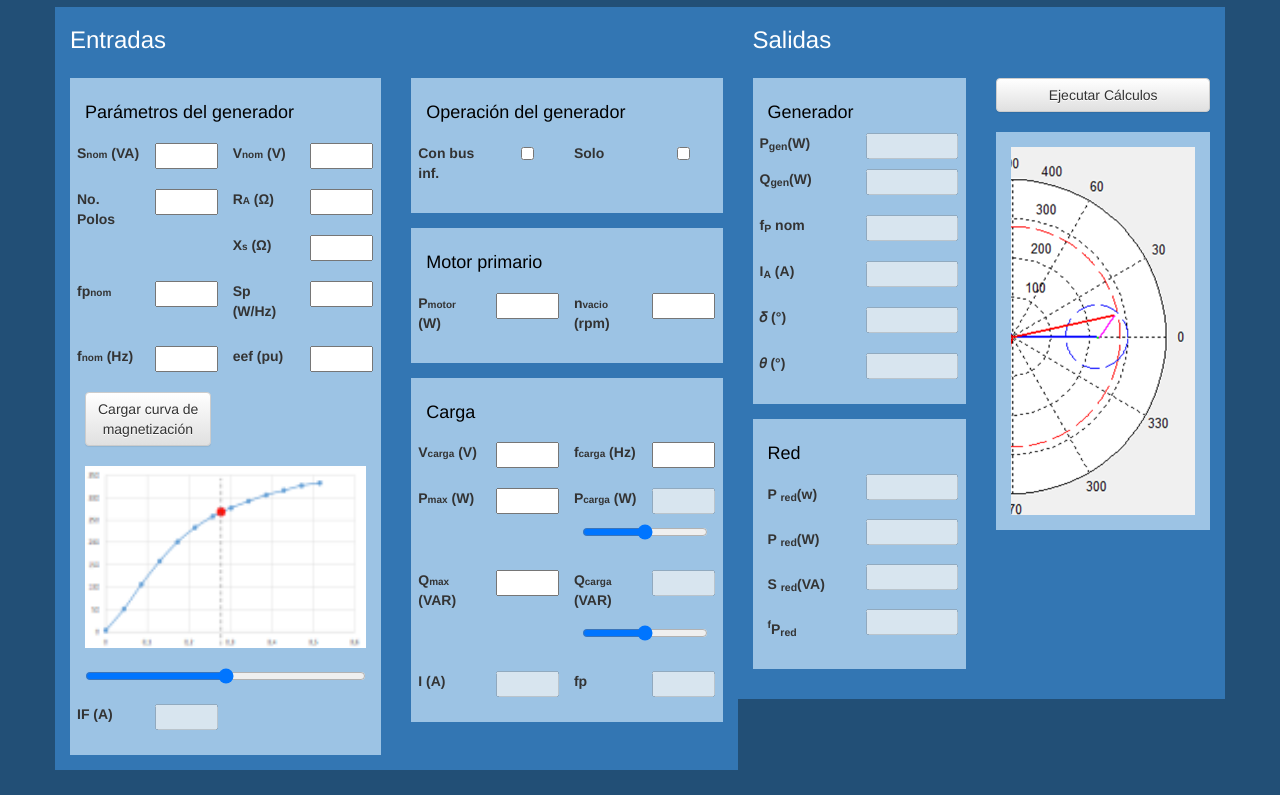
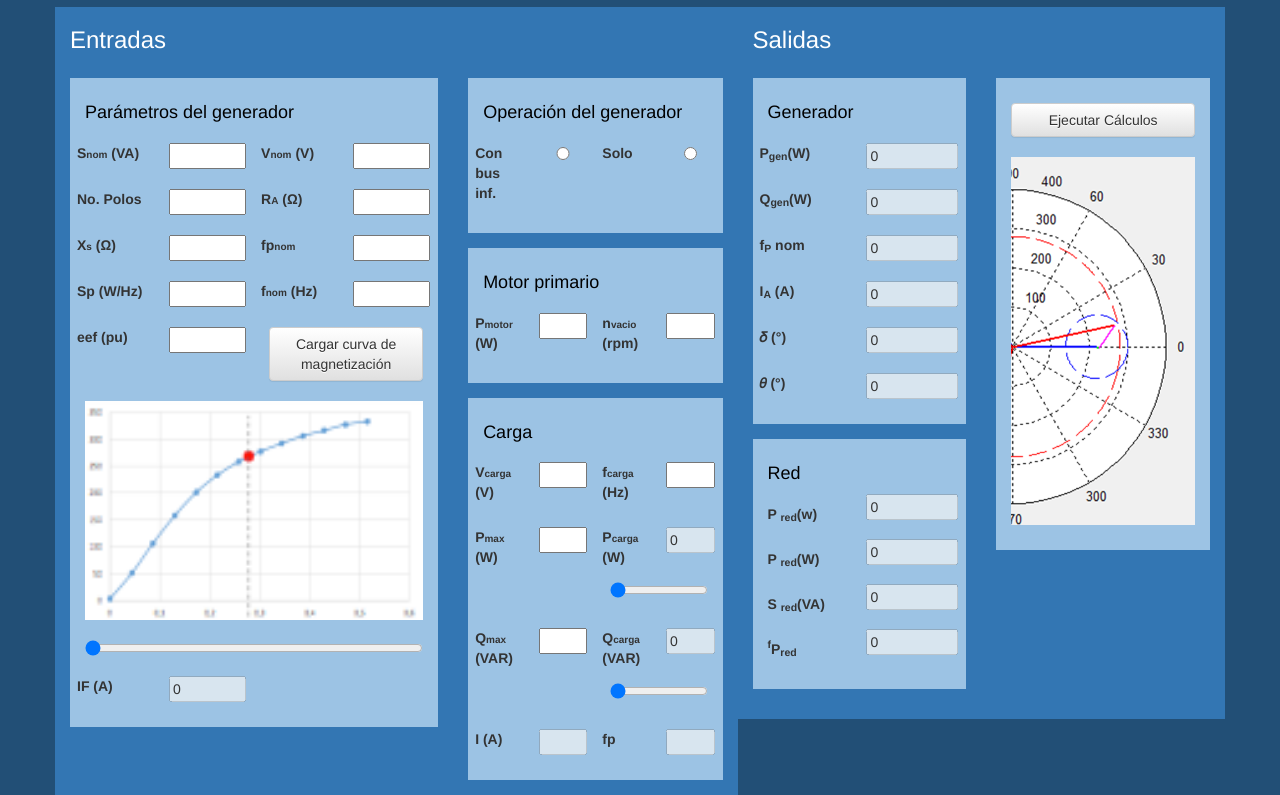
Before and after one commit to 2l3x2nd3r/Simulador, a plain HTML site: page index.html in a window 1280 px wide. Shown: the part 63-858 px from the top of the page. Before the commit the page ends 833 px from the top, so only its background shows below. Drawn offline with nearby package versions, Linux system fonts and the light colour scheme.

Commit message:
Add angular with controller and several input and output

```diff
--- a/css/style.css
+++ b/css/style.css
@@ -49,9 +49,9 @@ button:before {
 	width: 100%;
 }
 .cover-img2{
-float: right;
-height: 10px;
-width: auto;;
+	float: right;
+	height: 10px;
+	width: auto;
 }
 
 .blue-light{
@@ -61,10 +61,11 @@ width: auto;;
 	background-color: #224F76;
 }
 .border-div{
- padding: 15px;
+ 	padding: 15px;
 }
 .border-div-top-no{
 	padding-top:0px;
+	padding-bottom:0px;
 }
 .margin-top-div{
 	margin-top: 15px;
@@ -88,9 +89,7 @@ width: auto;;
 	background-color: #3376B3
 }
 .blue-dark-2{
-margin-left: 0px;
-float: right;
-background-color: #3376B3
+	background-color: #3376B3
 }
 h4{
 	color: rgb(0, 0, 0);
--- a/index.html
+++ b/index.html
@@ -1,5 +1,5 @@
 <!DOCTYPE html>
-<html>
+<html ng-app="simu">
 <head>
 	<title>SIMULADOR DE DIAGRAMAS FASORIALES PARA MÁQUINAS SÍNCRONAS</title>
 	<meta charset="utf-8">
@@ -12,8 +12,10 @@
 	<!-- Latest compiled and minified JavaScript -->
 	<script src="https://maxcdn.bootstrapcdn.com/bootstrap/3.3.7/js/bootstrap.min.js" integrity="sha384-Tc5IQib027qvyjSMfHjOMaLkfuWVxZxUPnCJA7l2mCWNIpG9mGCD8wGNIcPD7Txa" crossorigin="anonymous"></script>
 	<link rel="stylesheet" type="text/css" href="css/style.css">
+	<script src="https://ajax.googleapis.com/ajax/libs/angularjs/1.5.6/angular.min.js"></script>
+	<script type="text/javascript" src="js/app.js"></script>
 </head>
-<body class="blue-dark">
+<body class="blue-dark" ng-controller="SimuCtrl as control">
 <div class="container">
 	<div class="row">
 		<h1 class="white center-text">Diagrama fasorial Maquinas Sincronas</h1>
@@ -21,7 +23,7 @@
 			<div class="row">
 				<h3 class="white margin-l">Entradas</h3>
 
-				<div class="col-lg-6 col-md-6 col-sm-12 col-xs-12 border-div">
+				<div class="col-lg-7 col-md-6 col-sm-12 col-xs-12 border-div">
 
 				 	<div class="container-div-custom blue-light">
 						<h4>Parámetros del generador</h4>
@@ -32,7 +34,7 @@
 										<label>S<span class="pre">nom</span> (VA)</label>
 									</div>
 									<div class="col-lg-6 col-md-6 col-sm-6 col-xs-6 margin-h">
-										<input type="number" name="" >
+										<input type="number" ng-model="input.i1"  >
 									</div>
 								</div>
 							</div>
@@ -42,7 +44,7 @@
 										<label>V<span class="pre">nom</span> (V)</label>
 									</div>
 									<div class="col-lg-6 col-md-6 col-sm-6 col-xs-6 margin-h">
-										<input type="number" name="" >
+										<input type="number" ng-model="input.i2" name="" >
 									</div>
 								</div>
 							</div>
@@ -52,7 +54,7 @@
 										<label>No. Polos</label>
 									</div>
 									<div class="col-lg-6 col-md-6 col-sm-6 col-xs-6 margin-h">
-										<input type="number" name="" >
+										<input type="number" ng-model="input.i3" name="" >
 									</div>
 								</div>
 							</div>
@@ -62,7 +64,7 @@
 										<label>R<span class="pre">A</span> (Ω)</label>
 									</div>
 									<div class="col-lg-6 col-md-6 col-sm-6 col-xs-6 margin-h">
-										<input type="number" name="" >
+										<input type="number" ng-model="input.i4" name="" >
 									</div>
 								</div>
 							</div>
@@ -72,7 +74,7 @@
 										<label>X<span class="pre">s</span> (Ω)</label>
 									</div>
 									<div class="col-lg-6 col-md-6 col-sm-6 col-xs-6 margin-h">
-										<input type="number" name="" >
+										<input type="number" ng-model="input.i5" name="" >
 									</div>
 								</div>
 							</div>
@@ -82,7 +84,7 @@
 										<label>fp<span class="pre">nom</span></label>
 									</div>
 									<div class="col-lg-6 col-md-6 col-sm-6 col-xs-6 margin-h">
-										<input type="number" name="" >
+										<input type="number" ng-model="input.i6" name="" >
 									</div>
 								</div>
 							</div>
@@ -92,7 +94,7 @@
 										<label>Sp (W/Hz)</label>
 									</div>
 									<div class="col-lg-6 col-md-6 col-sm-6 col-xs-6 margin-h">
-										<input type="number" name="" >
+										<input type="number" ng-model="input.i7" name="" >
 									</div>
 								</div>
 							</div>
@@ -102,7 +104,7 @@
 										<label>f<span class="pre">nom</span> (Hz)</label>
 									</div>
 									<div class="col-lg-6 col-md-6 col-sm-6 col-xs-6 margin-h">
-										<input type="number" name="" >
+										<input type="number" ng-model="input.i8" name="" >
 									</div>
 								</div>
 							</div>
@@ -112,7 +114,7 @@
 										<label>eef (pu)</label>
 									</div>
 									<div class="col-lg-6 col-md-6 col-sm-6 col-xs-6 margin-h">
-										<input type="number" name="" >
+										<input type="number" ng-model="input.i9" name="" >
 									</div>
 								</div>
 							</div>
@@ -125,7 +127,7 @@
 								<img src="img01.png" class="cover-img">
 							</div>
 							<div class="col-lg-12 col-md-12 col-sm-12 col-xs-12 margin-v">
-								<input type="range" min="0" max="1000" value="500" step="100">
+								<input type="range" ng-model="input.sc1.val" min="{{input.sc1.min}}" max="{{input.sc1.max}}" step="{{input.sc1.step}}">
 							</div>
 							<div class="col-lg-6 col-md-6 col-sm-6 col-xs-6 margin-v">
 								<div class="row">
@@ -133,15 +135,14 @@
 										<label>IF (A)</label>
 									</div>
 									<div class="col-lg-6 col-md-6 col-sm-6 col-xs-6 margin-h">
-										<input type="number" disabled >
+										<input type="number" value="{{input.sc1.val}}" disabled >
 									</div>
 								</div>
 							</div>
 						</div>
 					</div>
-
 				</div>
-				<div class="col-lg-6 col-md-6 col-sm-12 col-xs-12 border-div">
+				<div class="col-lg-5 col-md-6 col-sm-12 col-xs-12 border-div">
 					<div class="row">
 						<div class="col-lg-12 col-md-12 col-sm-12 col-xs-12">
 
@@ -155,7 +156,7 @@
 												<label>Con bus inf.</label>
 											</div>
 											<div class="col-lg-6 col-md-6 col-sm-6 col-xs-6 margin-h">
-												<input type="checkbox">
+												<input type="radio" ng-model="input.i10" value="1">
 											</div>
 										</div>
 									</div>
@@ -165,7 +166,7 @@
 												<label>Solo</label>
 											</div>
 											<div class="col-lg-6 col-md-6 col-sm-6 col-xs-6 margin-h">
-												<input type="checkbox">
+												<input type="radio" ng-model="input.i10" value="2">
 											</div>
 										</div>
 									</div>
@@ -185,7 +186,7 @@
 												<label>P<span class="pre">motor</span> (W)</label>
 											</div>
 											<div class="col-lg-6 col-md-6 col-sm-6 col-xs-6 margin-h">
-												<input type="number" name="" >
+												<input type="number" ng-model="input.i11" name="" >
 											</div>
 										</div>
 									</div>
@@ -195,7 +196,7 @@
 												<label>n<span class="pre">vacio</span> (rpm)</label>
 											</div>
 											<div class="col-lg-6 col-md-6 col-sm-6 col-xs-6 margin-h">
-												<input type="number" name="" >
+												<input type="number" ng-model="input.i12" name="" >
 											</div>
 										</div>
 									</div>
@@ -215,7 +216,7 @@
 												<label>V<span class="pre">carga</span> (V)</label>
 											</div>
 											<div class="col-lg-6 col-md-6 col-sm-6 col-xs-6 margin-h">
-												<input type="number" name="" >
+												<input type="number" ng-model="input.i13" name="" >
 											</div>
 										</div>
 									</div>
@@ -225,7 +226,7 @@
 												<label>f<span class="pre">carga</span> (Hz)</label>
 											</div>
 											<div class="col-lg-6 col-md-6 col-sm-6 col-xs-6 margin-h">
-												<input type="number" name="" >
+												<input type="number" ng-model="input.i14" name="" >
 											</div>
 										</div>
 									</div>
@@ -235,7 +236,7 @@
 												<label>P<span class="pre">max</span> (W)</label>
 											</div>
 											<div class="col-lg-6 col-md-6 col-sm-6 col-xs-6 margin-h">
-												<input type="number" name="" >
+												<input type="number" ng-model="input.i15" name="" >
 											</div>
 										</div>
 									</div>
@@ -245,10 +246,10 @@
 												<label>P<span class="pre">carga</span> (W)</label>
 											</div>
 											<div class="col-lg-6 col-md-6 col-sm-6 col-xs-6 margin-h">
-												<input type="number" name="" disabled="">
+												<input type="number" name="" value="{{input.sc2.val}}" disabled="">
 											</div>
 											<div class="col-lg-12 col-md-12 col-sm-12 col-xs-12 margin-v">
-												<input type="range" min="0" max="1000" value="500" step="100">
+												<input type="range" ng-model="input.sc2.val" min="{{input.sc2.min}}" max="{{input.sc2.max}}" step="{{input.sc2.step}}">
 											</div>
 										</div>
 									</div>
@@ -258,7 +259,7 @@
 												<label>Q<span class="pre">max</span> (VAR)</label>
 											</div>
 											<div class="col-lg-6 col-md-6 col-sm-6 col-xs-6 margin-h">
-												<input type="number" name="" >
+												<input type="number" ng-model="input.i16" name="" >
 											</div>
 										</div>
 									</div>
@@ -268,10 +269,10 @@
 												<label>Q<span class="pre">carga</span> (VAR)</label>
 											</div>
 											<div class="col-lg-6 col-md-6 col-sm-6 col-xs-6 margin-h">
-												<input type="number" name="" disabled>
+												<input type="number" name="" value="{{input.sc3.val}}" disabled>
 											</div>
 											<div class="col-lg-12 col-md-12 col-sm-12 col-xs-12 margin-v">
-												<input type="range" min="0" max="1000" value="500" step="100">
+												<input type="range" ng-model="input.sc3.val" min="{{input.sc3.min}}" max="{{input.sc3.max}}" step="{{input.sc3.step}}">
 											</div>
 										</div>
 									</div>
@@ -281,7 +282,7 @@
 												<label>I (A)</label>
 											</div>
 											<div class="col-lg-6 col-md-6 col-sm-6 col-xs-6 margin-h">
-												<input type="number" name="" disabled>
+												<input type="number" name="" value="{{input.i17}}" disabled>
 											</div>
 										</div>
 									</div>
@@ -291,7 +292,7 @@
 												<label>fp</label>
 											</div>
 											<div class="col-lg-6 col-md-6 col-sm-6 col-xs-6 margin-h">
-												<input type="number" name="" disabled>
+												<input type="number" name="" value="{{input.i18}}" disabled>
 											</div>
 										</div>
 									</div>
@@ -309,18 +310,19 @@
 		<div class="col-xs-12 col-sm-12 col-md-4 col-lg-5 blue-dark-1">
 			<h3 class="white">Salidas</h3>
 			<div class="row">
-
 				<div class="col-lg-6 col-md-6 col-sm-12 col-xs-12 border-div">
-							<div class="container-div-custom blue-light">
-									<h4 class="">Generador</h4>
 					<div class="row">
 						<div class="col-lg-12 col-md-12 col-sm-12 col-xs-12">
+							<div class="container-div-custom blue-light">
+							<h4>Generador</h4>
+								<div class="row">
+									<div class="col-lg-12 col-md-12 col-sm-12 col-xs-12 margin-v">
 										<div class="row">
 											<div class="col-lg-6 col-md-6 col-sm-6 col-xs-6 margin-h">
 												<label>P<sub>gen</sub>(W)</label>
 											</div>
 											<div class="col-lg-6 col-md-6 col-sm-6 col-xs-6 margin-h">
-												<input type="number" name="" disabled>
+												<input type="number" value="{{output.o1}}" name="" disabled>
 											</div>
 										</div>
 									</div>
@@ -330,7 +332,7 @@
 												<label>Q<sub>gen</sub>(W)</label>
 											</div>
 											<div class="col-lg-6 col-md-6 col-sm-6 col-xs-6 margin-h">
-												<input type="number" name="" disabled>
+												<input type="number" value="{{output.o2}}" name="" disabled>
 											</div>
 										</div>
 									</div>
@@ -340,7 +342,7 @@
 												<label>f<sub>P</sub> nom</label>
 											</div>
 											<div class="col-lg-6 col-md-6 col-sm-6 col-xs-6 margin-h">
-												<input type="number" name="" disabled>
+												<input type="number" value="{{output.o3}}" name="" disabled>
 											</div>
 										</div>
 									</div>
@@ -350,7 +352,7 @@
 												<label>I<sub>A</sub> (A)</label>
 											</div>
 											<div class="col-lg-6 col-md-6 col-sm-6 col-xs-6 margin-h">
-												<input type="number" name="" disabled>
+												<input type="number" value="{{output.o4}}" name="" disabled>
 											</div>
 										</div>
 									</div>
@@ -360,7 +362,7 @@
 												<label>𝛿 (°)</label>
 											</div>
 											<div class="col-lg-6 col-md-6 col-sm-6 col-xs-6 margin-h">
-												<input type="number" name="" disabled>
+												<input type="number" value="{{output.o5}}" name="" disabled>
 											</div>
 										</div>
 									</div>
@@ -370,13 +372,15 @@
 												<label>𝜃 (°)</label>
 											</div>
 											<div class="col-lg-6 col-md-6 col-sm-6 col-xs-6 margin-h">
-												<input type="number" name="" disabled>
+												<input type="number" value="{{output.o6}}" name="" disabled>
 											</div>
 										</div>
 									</div>
 								</div>
 							</div>
-								<div class="row ">
+						</div>
+					</div>
+					<div class="row">
 						<div class="col-lg-12 col-md-12 col-sm-12 col-xs-12 border-div">
 							<div class="container-div-custom blue-light">
 								<h4>Red</h4>
@@ -387,71 +391,60 @@
 												<label>P <sub>red</sub>(w)</label>
 											</div>
 											<div class="col-lg-6 col-md-6 col-sm-6 col-xs-6 margin-h">
-																	<input type="number" name="" disabled>
+												<input type="number" value="{{output.o7}}" name="" disabled>
 											</div>
 										</div>
 									</div>
-					            	</div>
-												<div class="row">
             						<div class="col-lg-12 col-md-12 col-sm-12 col-xs-12">
 										<div class="row">
 											<div class="col-lg-6 col-md-6 col-sm-6 col-xs-6 margin-v">
 											<label>P <sub>red</sub>(W)</label>
 											</div>
 											<div class="col-lg-6 col-md-6 col-sm-6 col-xs-6 margin-h">
-																<input type="number" name="" disabled>
+												<input type="number" value="{{output.o8}}" name="" disabled>
 											</div>
 										</div>
 									</div>
-
-											</div>
-											<div class="row">
 									<div class="col-lg-12 col-md-12 col-sm-12 col-xs-12">
 										<div class="row">
 											<div class="col-lg-6 col-md-6 col-sm-6 col-xs-6 margin-v">
 												<label>S <sub>red</sub>(VA)</label>
 											</div>
 											<div class="col-lg-6 col-md-6 col-sm-6 col-xs-6 margin-h">
-															<input type="number" name="" disabled>
+												<input type="number" value="{{output.o9}}" name="" disabled>
 											</div>
 										</div>
 									</div>
-										</div>
-										<div class="row">
 									<div class="col-lg-12 col-md-12 col-sm-12 col-xs-12">
 										<div class="row">
 											<div class="col-lg-6 col-md-6 col-sm-6 col-xs-6 margin-v">
 												<label><sup>f</sup>P<sub>red</sub></label>
 											</div>
 											<div class="col-lg-6 col-md-6 col-sm-6 col-xs-6 margin-h">
-														<input type="number" name="" disabled>
+												<input type="number" value="{{output.o10}}" name="" disabled>
 											</div>
 										</div>
 									</div>
 								</div>
 							</div>
-
 						</div>
 					</div>
 				</div>
 				<div class="col-lg-6 col-md-6 col-sm-6 col-xs-12 border-div">
+					<div class="container-div-custom blue-light">
+						<div class="row">
+							<div class="col-lg-12 col-md-12 col-sm-12 col-xs-12 margin-v">
 								<button class="btn btn-default btn-block">Ejecutar Cálculos</button>
-								<br>
-
-<img src="img/img02.png" style="height: 100%; max-width:100%;"
-<div class="container-div-custom blue-light">
-
 							</div>
-
+							<div class="col-lg-12 col-md-12 col-sm-12 col-xs-12 margin-v">
+								<img src="img/img02.png" style="height: 100%; max-width:100%;"/>
 							</div>
 						</div>
 					</div>
 				</div>
 			</div>
-<!-- ################################## -->
 		</div>
 	</div>
 </div>
-
 </body>
 </html>
--- /dev/null
+++ b/js/app.js
@@ -0,0 +1,34 @@
+angular.module("simu",[])
+.controller("SimuCtrl",["$scope",function ($scope) {
+	$scope.input={};
+	$scope.input.sc1 = {
+		val : 0,
+		min : 0,
+		max : 30,
+		step : 0.5
+	}
+	$scope.input.sc2 = {
+		val : 0,
+		min : 0,
+		max : 30,
+		step : 0.5
+	}
+	$scope.input.sc3 = {
+		val : 0,
+		min : 0,
+		max : 30,
+		step : 0.5
+	}
+	$scope.output = {
+		o1:0,
+		o2:0,
+		o3:0,
+		o4:0,
+		o5:0,
+		o6:0,
+		o7:0,
+		o8:0,
+		o9:0,
+		o10:0
+	}
+}]);
```
Also changed, not shown: 1 other file. Lines whose indentation alone changed are shown as unchanged.
